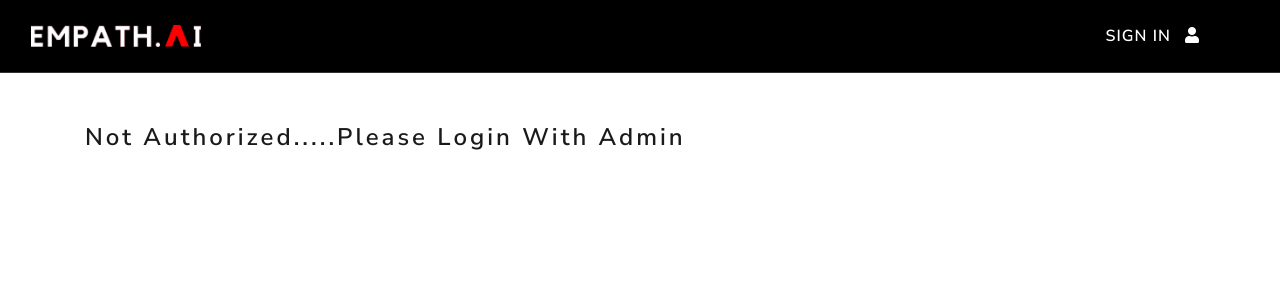
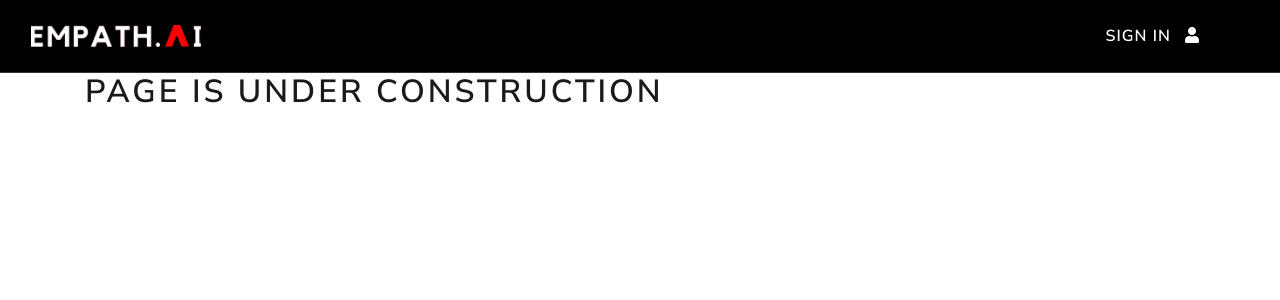
Before and after one commit to Raj-Ailani/empathAI-web, a React (Create React App) app: page /admin/add/product in a window 1280 px wide. Shown: the top 300 px of the page. Built offline with nearby package versions, Linux system fonts and the light colour scheme; a web font is replaced by a local one.

Commit message:
Added construction page

```diff
--- a/src/components/Main.js
+++ b/src/components/Main.js
@@ -9,6 +9,7 @@ import ProductDetails from '../screens/ProductDetails';
 import ProductList from '../screens/ProductList';
 import ProductAdminScreen from '../screens/ProductAdminScreen';
 import AddProduct from '../screens/AddProduct';
+import UnderConstruction from './UnderConstruction';
 
 const Main = () => {
     return (
@@ -19,7 +20,7 @@ const Main = () => {
             <Route path='/about' component={AboutScreen} />
             <Route path='/product/:id' component={ProductDetails} />
             <Route path='/admin/product/:id' component={ProductAdminScreen} />
-            <Route path='/admin/add/product' component={AddProduct} />
+            <Route path='/admin/add/product' component={UnderConstruction} />
             <Route path='/admin/productlist' component={ProductList} />
             <Route path='/login' component={LoginScreen} />
             <Route path='/' component={HomeScreen} />
--- /dev/null
+++ b/src/components/UnderConstruction.js
@@ -0,0 +1,14 @@
+import React from 'react'
+import { Container } from 'reactstrap'
+
+const UnderConstruction = () => {
+    return (
+        <div>
+            <Container>
+            <h1>Page is Under Construction</h1>
+            </Container>
+        </div>
+    )
+}
+
+export default UnderConstruction
```
